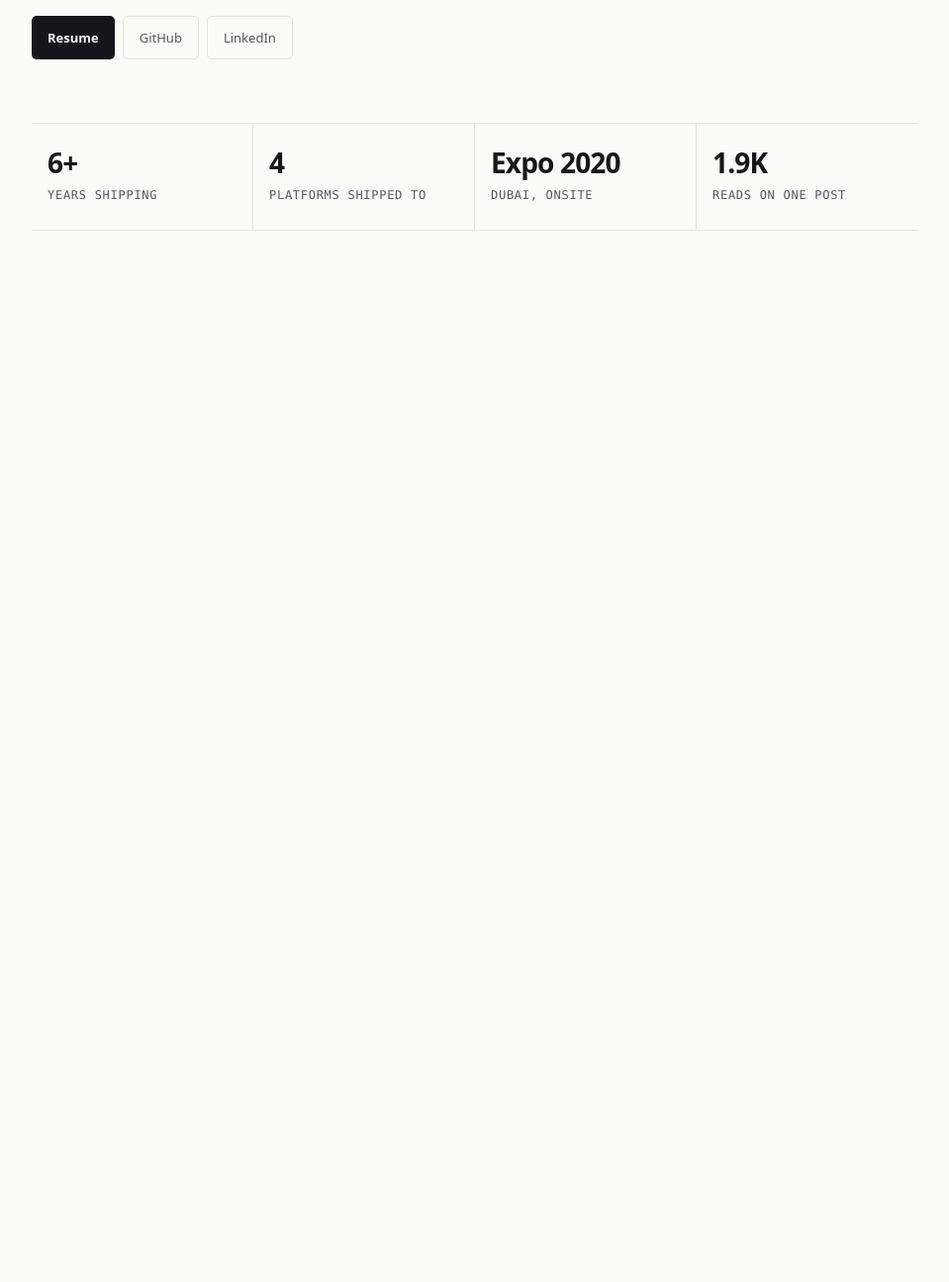
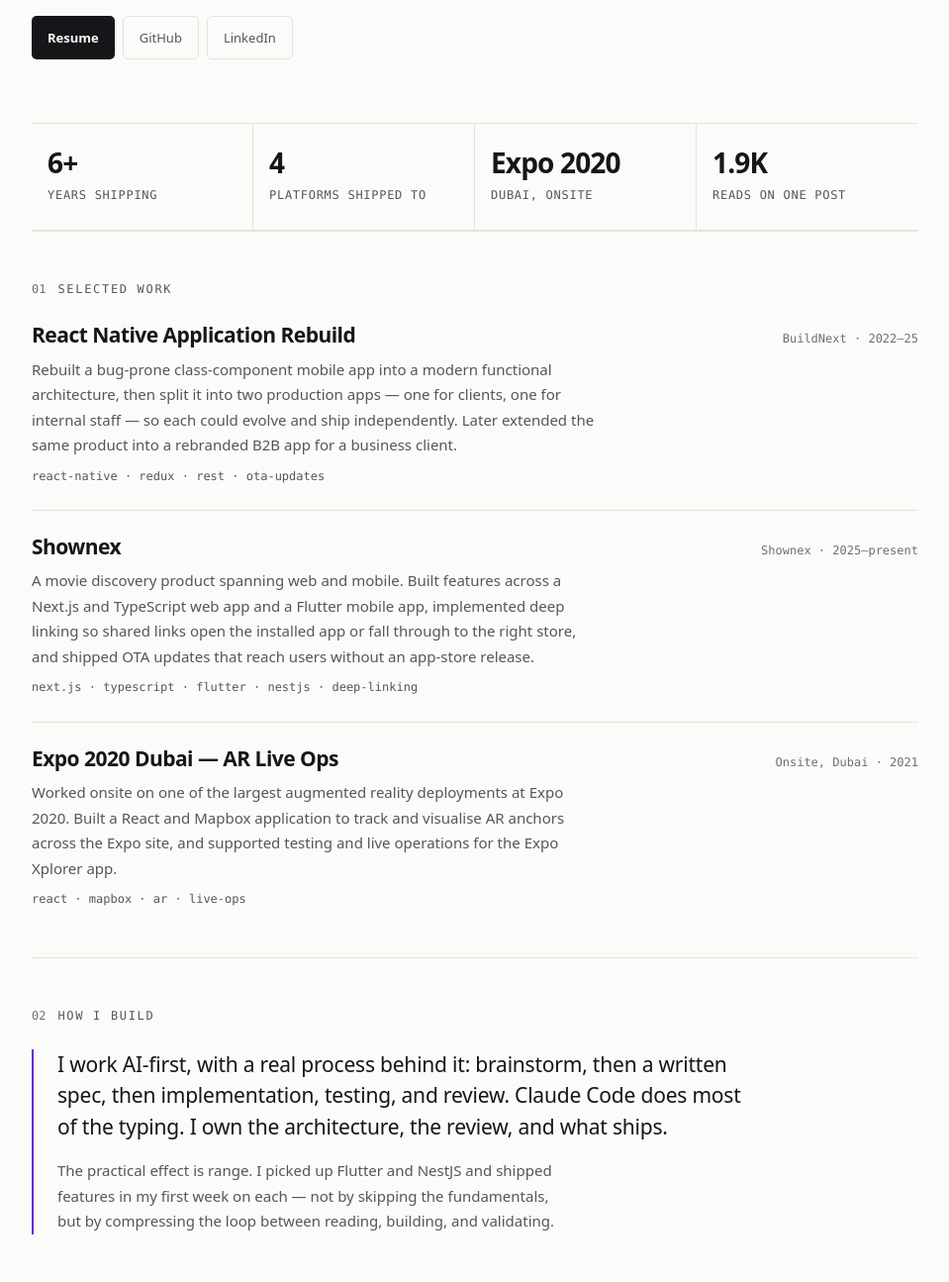
Before and after one commit to mansoorameen/profile, an Astro site: page / in a window 1280 px wide. Shown: the part 500-1795 px from the top of the page at 99% size, without its empty margins (160-1119 px from the left). Before the commit the page ends 800 px from the top, so only its background shows below. Built offline with nearby package versions, Linux system fonts and the light colour scheme; Astro itself is replaced by a stand-in of ours.

Commit message:
feat: add selected work and how-i-build sections

```diff
--- /dev/null
+++ b/src/components/HowIBuild.astro
@@ -0,0 +1,24 @@
+---
+import profile from '../../content/profile.json';
+const { lead, body } = profile.howIBuild;
+---
+<div class="build">
+  <p class="lead">{lead}</p>
+  <p class="body">{body}</p>
+</div>
+
+<style>
+  .build { border-left: 2px solid var(--accent); padding-left: var(--space-5); }
+
+  .lead {
+    font-size: var(--text-md);
+    color: var(--text);
+    letter-spacing: -0.01em;
+  }
+
+  .body { color: var(--muted); margin-top: var(--space-4); }
+
+  @media (min-width: 48rem) {
+    .lead { font-size: var(--text-lg); line-height: 1.5; }
+  }
+</style>
--- /dev/null
+++ b/src/components/Section.astro
@@ -0,0 +1,19 @@
+---
+interface Props {
+  num: string;
+  title: string;
+  id: string;
+}
+const { num, title, id } = Astro.props;
+---
+<section class="section" id={id}>
+  <div class="section-head">
+    <span class="section-num">{num}</span>
+    <h2 class="label">{title}</h2>
+  </div>
+  <slot />
+</section>
+
+<style>
+  h2 { font-size: var(--text-xs); font-weight: 500; }
+</style>
--- /dev/null
+++ b/src/components/Work.astro
@@ -0,0 +1,47 @@
+---
+import work from '../../content/work.json';
+---
+<ol class="entries">
+  {work.map((item) => (
+    <li>
+      <div class="row">
+        <h3>{item.title}</h3>
+        <span class="mono">{item.meta}</span>
+      </div>
+      <p>{item.description}</p>
+      <p class="tech">{item.tech.join('  ·  ')}</p>
+    </li>
+  ))}
+</ol>
+
+<style>
+  .entries { list-style: none; margin: 0; padding: 0; }
+
+  li {
+    padding: var(--space-5) 0;
+    border-bottom: 1px solid var(--hairline);
+  }
+
+  li:last-child { border-bottom: 0; padding-bottom: 0; }
+  li:first-child { padding-top: 0; }
+
+  .row {
+    display: flex;
+    flex-direction: column;
+    gap: var(--space-1);
+  }
+
+  h3 { font-size: var(--text-lg); }
+
+  p { color: var(--muted); margin-top: var(--space-2); max-width: 38em; }
+
+  @media (min-width: 48rem) {
+    .row {
+      flex-direction: row;
+      justify-content: space-between;
+      align-items: baseline;
+      gap: var(--space-5);
+    }
+    .row .mono { white-space: nowrap; }
+  }
+</style>
--- a/src/pages/index.astro
+++ b/src/pages/index.astro
@@ -2,6 +2,9 @@
 import Base from '../layouts/Base.astro';
 import Hero from '../components/Hero.astro';
 import ProofStrip from '../components/ProofStrip.astro';
+import Section from '../components/Section.astro';
+import Work from '../components/Work.astro';
+import HowIBuild from '../components/HowIBuild.astro';
 ---
 <Base
   title="Mansoor Ameen — Frontend Engineer"
@@ -9,4 +12,6 @@ import ProofStrip from '../components/ProofStrip.astro';
 >
   <Hero />
   <ProofStrip />
+  <Section num="01" title="Selected work" id="work"><Work /></Section>
+  <Section num="02" title="How I build" id="how-i-build"><HowIBuild /></Section>
 </Base>
```
Also changed, not shown: test/build-check.mjs (+13 -0 lines).
